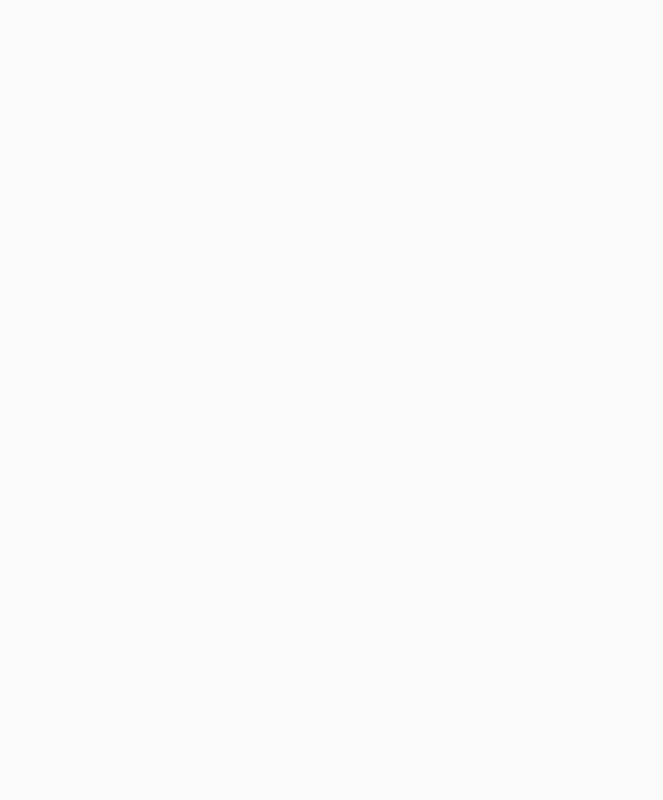
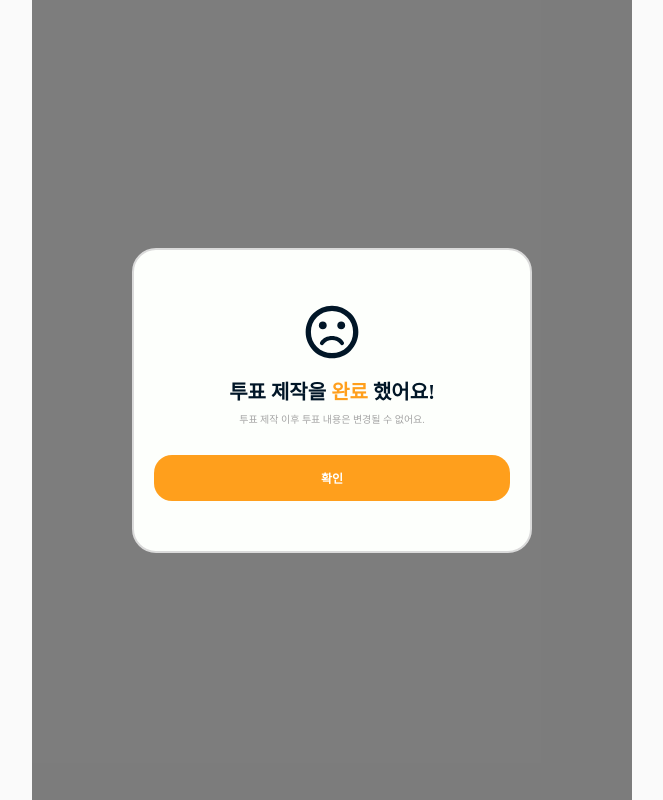
Before and after one commit to pluto-bssm/upikthird, a Next.js app: page / in a window 1280 px wide. Shown: the whole page, without its empty margins (308-971 px from the left). Built offline with nearby package versions, Linux system fonts and the light colour scheme; a web font is replaced by a local one.

Commit message:
feat :: AccentModal

```diff
--- a/src/app/page.tsx
+++ b/src/app/page.tsx
@@ -1,10 +1,13 @@
 'use client'
 
 import styled from "@emotion/styled";
+import AccentModal from "@/components/modal/AccentModal";
+import {Bad} from "../../public/svg/svg";
 export default function HomePage() {
 
     return (
       <MainLayout>
+        <AccentModal icon={ <Bad width="60px" height="60px"/>} leftText="투표 제작을" accentText="완료" rightText="했어요!" subText="투표 제작 이후 투표 내용은 변경될 수 없어요." />
       </MainLayout>
     );
 }
--- /dev/null
+++ b/src/components/modal/AccentModal.tsx
@@ -0,0 +1,123 @@
+'use client'
+
+import React from 'react';
+import styled from '@emotion/styled';
+import color from '@/packages/design-system/src/color';
+import font from '@/packages/design-system/src/font';
+
+type AccentModalProps = {
+  icon?: React.ReactNode;
+  leftText: string;
+  accentText: string;
+  rightText: string;
+  subText?: string;
+  onClick?: () => void;
+};
+
+const AccentModal = ({
+  icon,
+  leftText,
+  accentText,
+  rightText,
+  subText,
+  onClick,
+}: AccentModalProps) => {
+  return (
+    <Overlay>
+      <AccentModalLayout>
+        {icon && <IconBox>{icon}</IconBox>}
+
+        <TextBox>
+          <Title>
+            {leftText} <Accent>{accentText}</Accent> {rightText}
+          </Title>
+          {subText && <SubTitle>{subText}</SubTitle>}
+        </TextBox>
+
+        <ConfirmButton onClick={onClick}>확인</ConfirmButton>
+      </AccentModalLayout>
+    </Overlay>
+  );
+};
+
+export default AccentModal;
+
+const Overlay = styled.div`
+  position: fixed;
+  width: 100%;
+  max-width: 600px;
+  height: 100%;
+  background-color: rgba(0, 0, 0, 0.5);
+  display: flex;
+  justify-content: center;
+  align-items: center;
+  z-index: 2000;
+  top: 0;
+`;
+
+const AccentModalLayout = styled.div`
+  background-color: ${color.white};
+  border: 2px solid ${color.gray200};
+  border-radius: 24px;
+  padding: 50px 20px;
+  width: 80%;
+  max-width: 400px;
+
+  display: flex;
+  flex-direction: column;
+  align-items: center;
+  gap: 12px;
+`;
+
+const IconBox = styled.div`
+  display: flex;
+  justify-content: center;
+  align-items: center;
+
+  svg {
+    width: 64px;
+    height: 64px;
+  }
+`;
+
+const TextBox = styled.div`
+  display: flex;
+  flex-direction: column;
+  gap: 8px;
+  text-align: center;
+`;
+
+const Title = styled.p`
+  ${font.D2};
+  color: ${color.black};
+  white-space: pre-line;
+`;
+
+const Accent = styled.span`
+  color: ${color.primary};
+  font-weight: 600;
+`;
+
+const SubTitle = styled.p`
+  ${font.caption};
+  color: ${color.gray500};
+  white-space: pre-line;
+  line-height: 1.4;
+`;
+
+const ConfirmButton = styled.button`
+  width: 100%;
+  padding: 14px 10px;
+  border: none;
+  border-radius: 18px;
+  background-color: ${color.primary};
+  color: white;
+  ${font.H3};
+  cursor: pointer;
+  transition: background-color 0.2s ease;
+  margin-top: 16px;
+
+  &:hover {
+    background-color: #E07600;
+  }
+`;
```
